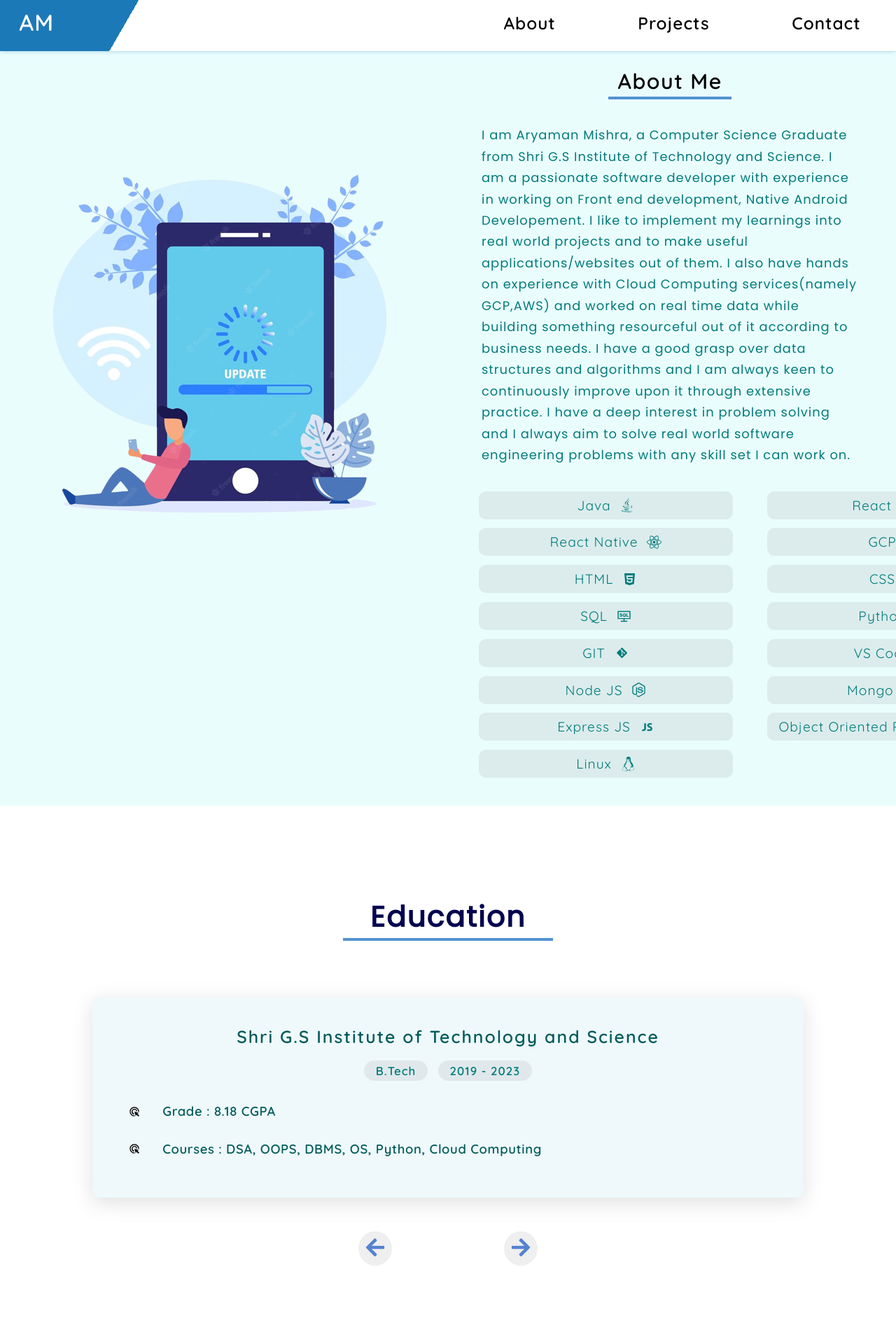
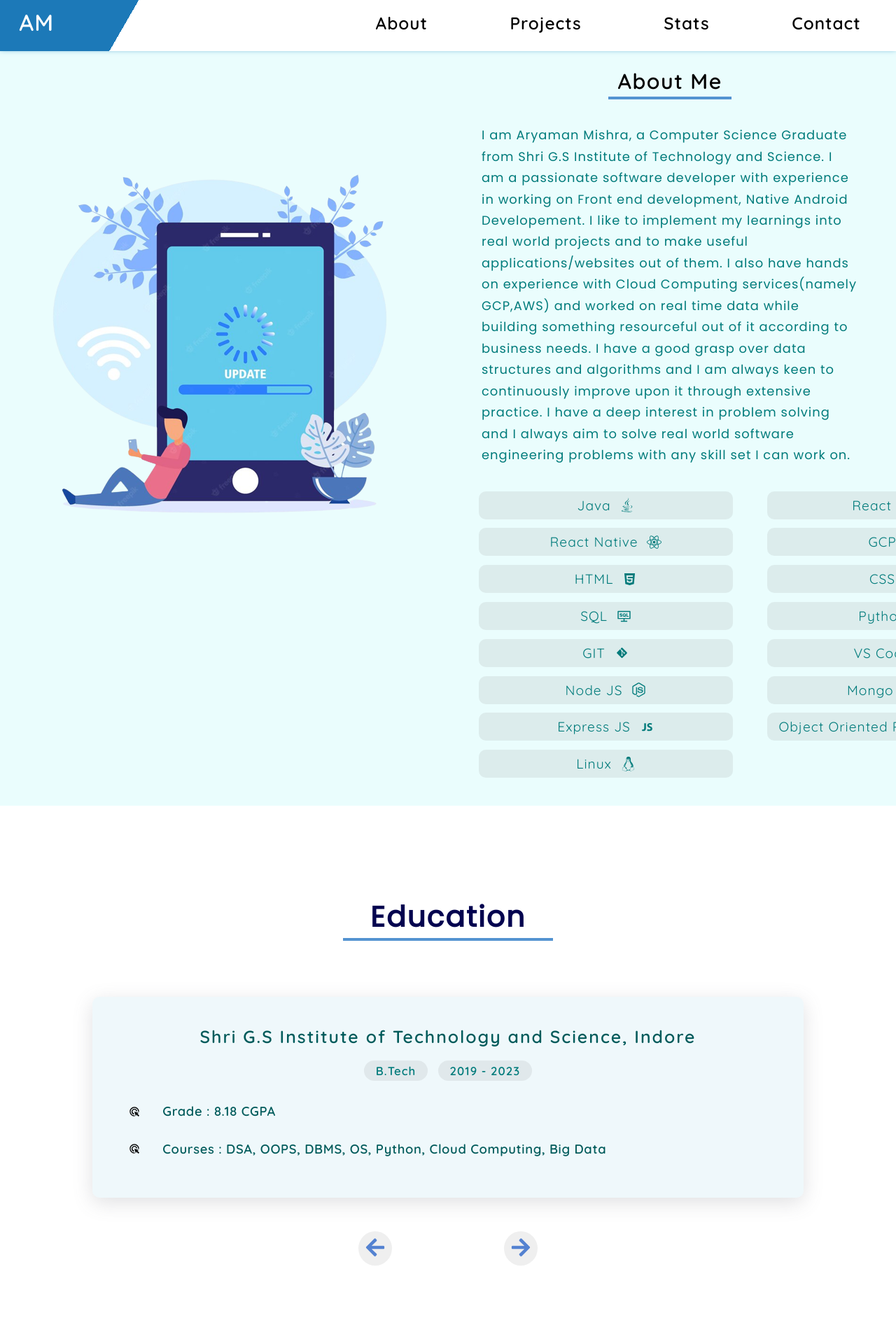
Before and after one commit to AryamanMishra/Portfolio-Website, a React (Create React App) app: page /about in a window 1280 px wide. Shown: the top 1920 px of the page at 70% size. Built offline with nearby package versions, Linux system fonts and the light colour scheme.

Commit message:
updated req

```diff
--- a/src/App.js
+++ b/src/App.js
@@ -6,6 +6,7 @@ import About from './components/About/About';
 import Contact from './components/Contact';
 import Projects from './components/Projects/Projects'
 import Footer from './components/Footer'
+import Stats from './components/Stats'
 
 
 const App = ()=> {
@@ -18,6 +19,7 @@ const App = ()=> {
 					<Route path='/about' Component={About}/>
 					<Route path='/projects' Component={Projects}/>
 					<Route path='/contact' Component={Contact}/>
+					<Route path='/stats' Component={Stats}/>
 				</Routes>
 				<Footer />
 			</main>
--- /dev/null
+++ b/src/components/Stats.js
@@ -0,0 +1,10 @@
+import React from 'react'
+
+
+const Stats = ()=> {
+    <div className="main-stats">
+        <h1></h1>
+    </div>
+}
+
+export default Stats
--- a/src/data/education_details.js
+++ b/src/data/education_details.js
@@ -1,10 +1,10 @@
 const education_details = [
     {
-        "instName" : "Shri G.S Institute of Technology and Science",
+        "instName" : "Shri G.S Institute of Technology and Science, Indore",
         "degreeName" : "B.Tech",
         "grade" : "8.18 CGPA",
         "tenor" : "2019 - 2023",
-        "courses" : "DSA, OOPS, DBMS, OS, Python, Cloud Computing"
+        "courses" : "DSA, OOPS, DBMS, OS, Python, Cloud Computing, Big Data"
     },
 
     {
--- a/src/data/navLinks.js
+++ b/src/data/navLinks.js
@@ -1,6 +1,7 @@
 const navLinks = [
     'about',
     'projects',
-    'contact'
+    'stats',
+    'contact',
 ]
 export default navLinks
--- a/src/styles/Navbar.css
+++ b/src/styles/Navbar.css
@@ -23,10 +23,10 @@
     font-size: 1.3em;
     border-radius: 5%;
 }
-.home-link:hover {
+/* .home-link:hover {
     transform: scale(1.08);
     transition: all 0.3s ease;
-}
+} */
 .routes {
     display: flex;
     flex-direction: row;
```
Also changed, not shown: req.txt.
